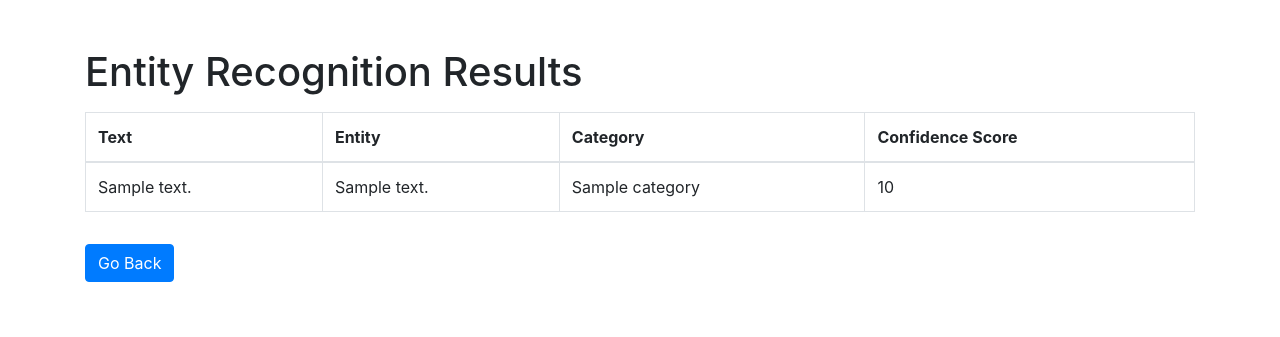
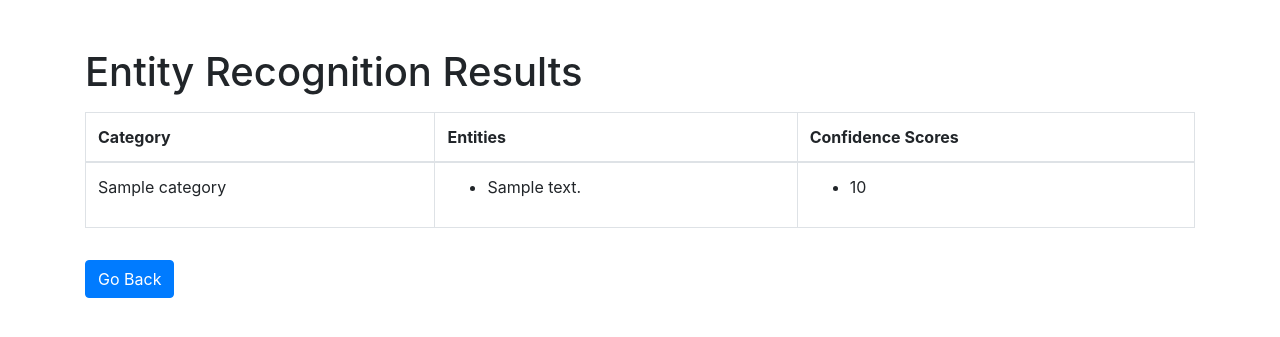
Before and after one commit to 9501893704rahul/aiscanimage, a Flask app: template templates/results.html in a window 1280 px wide. Shown: the top 337 px of the page. Run offline with Flask 2, Linux system fonts and the light colour scheme; the template is opened without the code that fills it: most values are stand-ins (such as "Sample title", 1, 10 or a date in 2020); some libraries are stand-ins or nearby versions.

Commit message:
finalesults.html

```diff
--- a/templates/results.html
+++ b/templates/results.html
@@ -12,22 +12,30 @@
       <table class="table table-bordered mt-3">
         <thead>
           <tr>
-            <th>Text</th>
-            <th>Entity</th>
             <th>Category</th>
-            <th>Confidence Score</th>
+            <th>Entities</th>
+            <th>Confidence Scores</th>
           </tr>
         </thead>
         <tbody>
-          {% for result in entity_results %}
-            {% for entity in result.entities %}
-              <tr>
-                <td>{{ result.text }}</td>
-                <td>{{ entity.text }}</td>
-                <td>{{ entity.category }}</td>
-                <td>{{ entity.confidence_score }}</td>
-              </tr>
-            {% endfor %}
+          {% for category, entities in entity_results.items() %}
+            <tr>
+              <td>{{ category }}</td>
+              <td>
+                <ul>
+                  {% for entity in entities %}
+                    <li>{{ entity.text }}</li>
+                  {% endfor %}
+                </ul>
+              </td>
+              <td>
+                <ul>
+                  {% for entity in entities %}
+                    <li>{{ entity.confidence_score }}</li>
+                  {% endfor %}
+                </ul>
+              </td>
+            </tr>
           {% endfor %}
         </tbody>
       </table>
```
